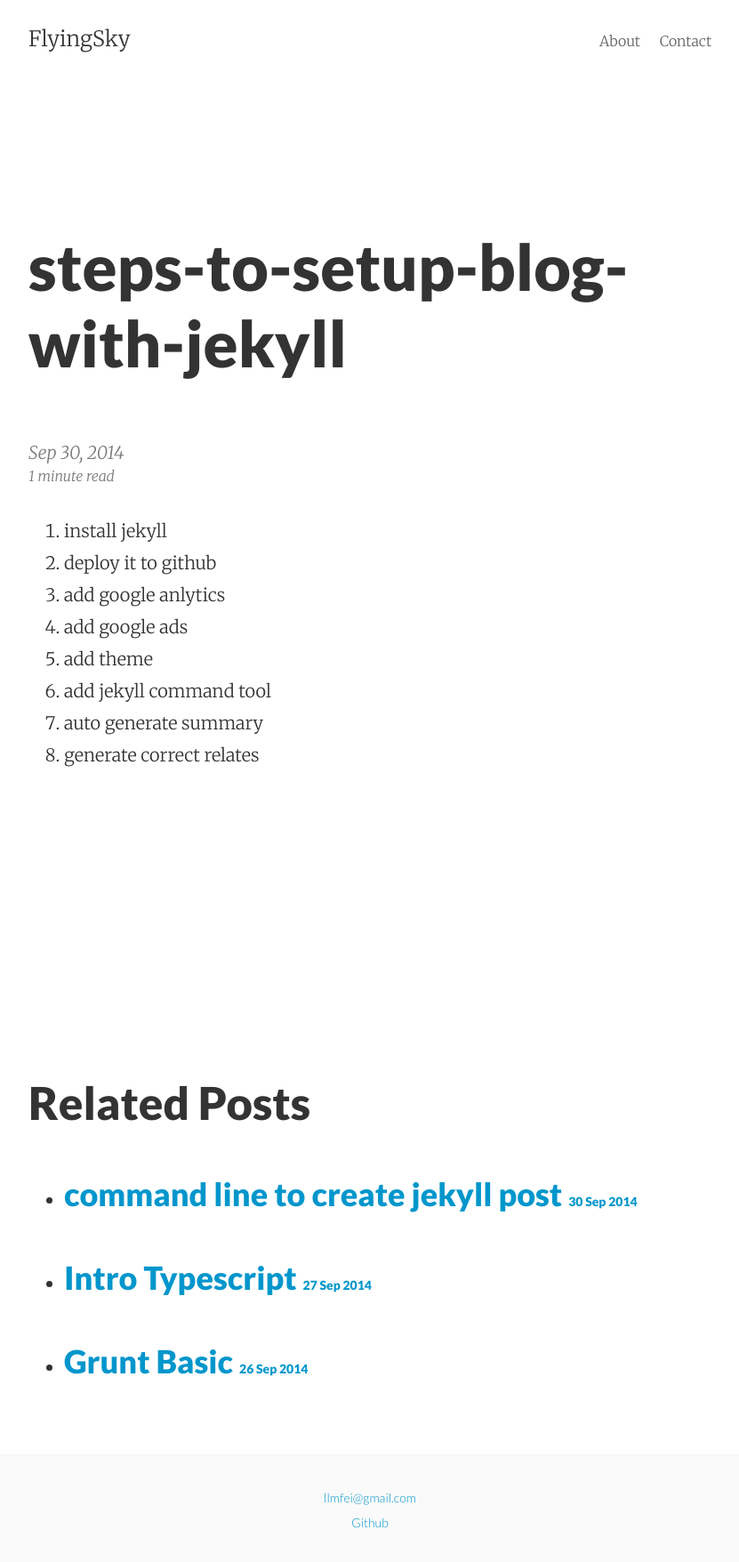
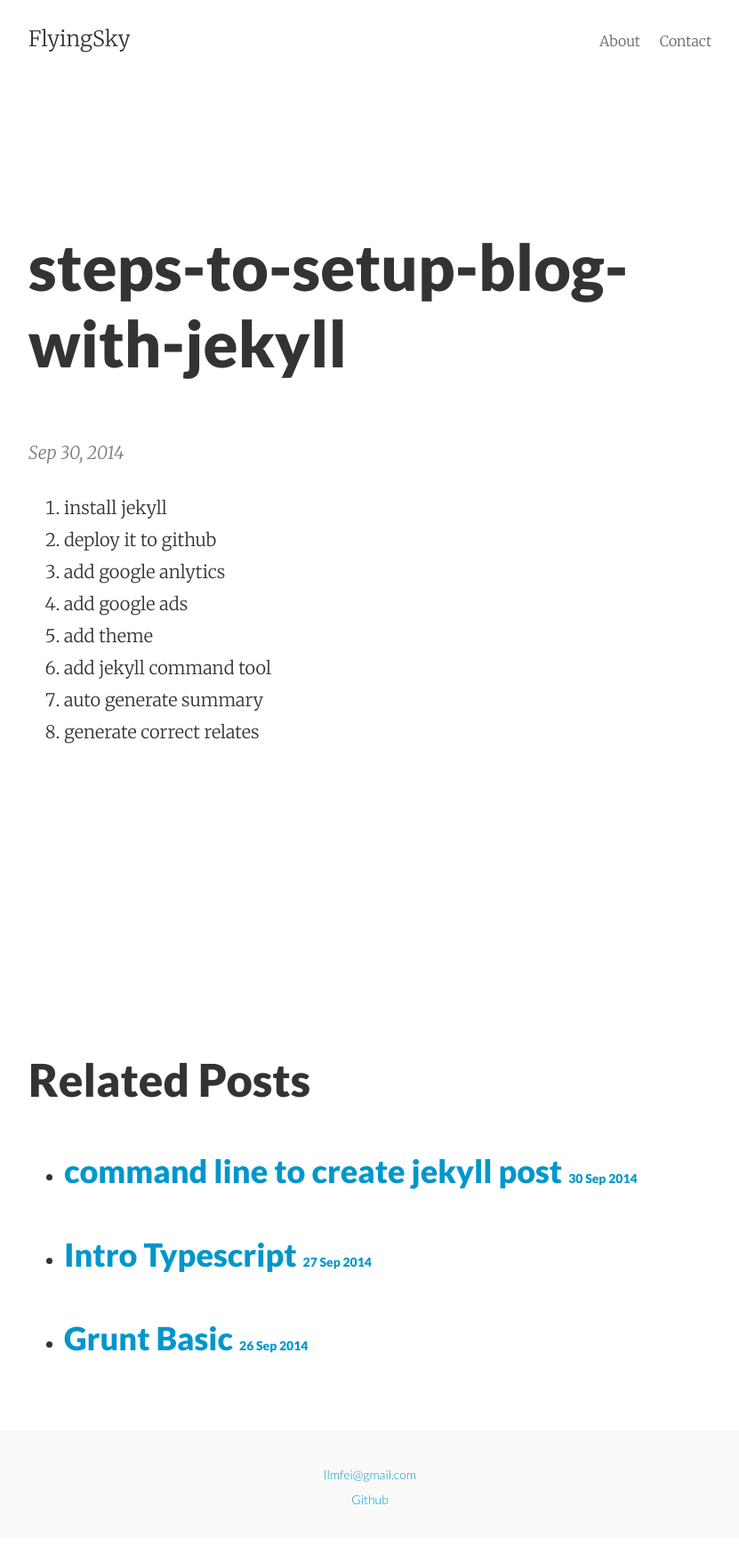
Before and after one commit to flyingsky/flyingsky.github.io, a Jekyll site: the page built from _posts/2014-09-30-steps-to-setup-blog-with-jekyll.md, in a window 1280 px wide. Shown: the whole page at 89% size, without its empty margins (224-1055 px from the left). Built offline with Jekyll 4.4.1, drawn with Linux system fonts in a browser that asks for light colours; after the commit the page ends 1730 px from its top, so only the background shows below that.

Commit message:
remove unused minutes

```diff
--- a/_layouts/post.html
+++ b/_layouts/post.html
@@ -3,18 +3,12 @@
 comments: true
 ---
 
-{% assign minutes = content | number_of_words | divided_by: 180 %}
-{% if minutes == 0 %}
-{% assign minutes = 1 %}
-{% endif %}
-
 <div class="post-header mb2">
   <h1 class="py2">{{ page.title }}</h1>
   <span class="post-meta">{{ page.date | date: "%b %-d, %Y" }}</span><br>
   {% if page.update_date %}
-    <span class="post-meta">Updated: {{ page.update_date | date: "%b %-d, %Y" }}</span><br>
+    <span class="post-meta">Updated: {{ page.update_date | date: "%b %-d, %Y" }}</span>
   {% endif %}
-  <span class="post-meta small">{{ minutes }} minute read</span>
 </div>
 
 <article class="post-content">
```
